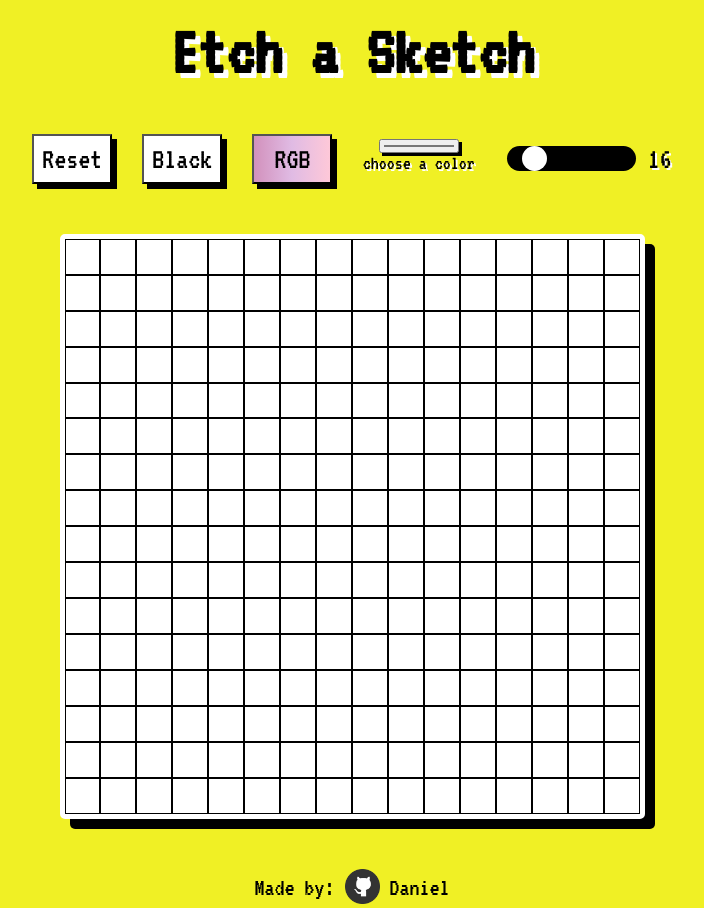
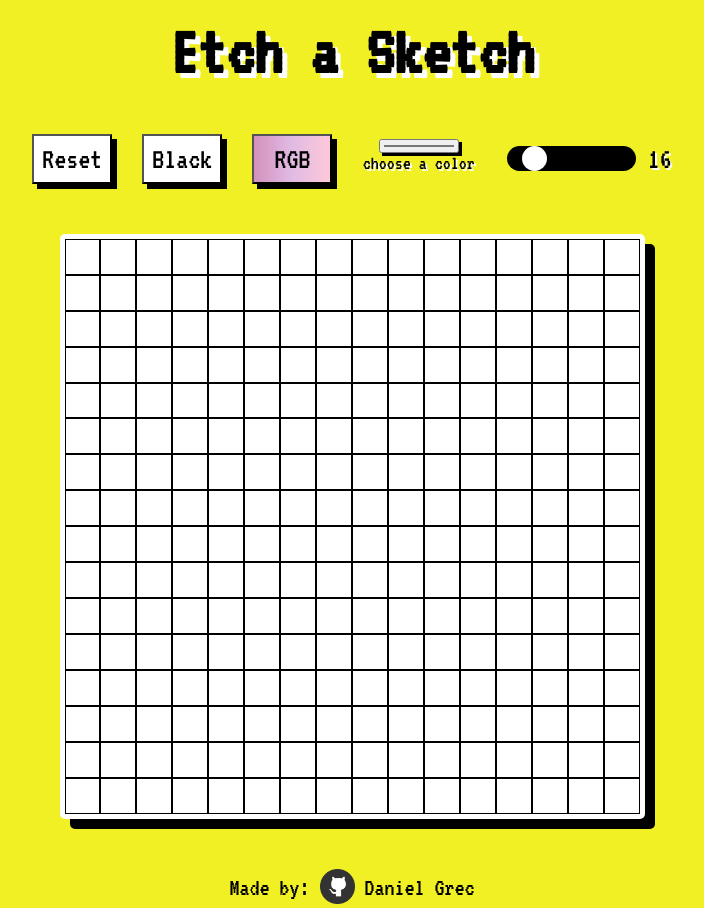
Before and after one commit to DanielGrec/etch-a-sketch, a plain HTML site: page index.html in a window 1280 px wide. Shown: the whole page, without its empty margins (288-992 px from the left). Drawn offline with Linux system fonts and the light colour scheme.

Commit message:
Subtle changes.

```diff
--- a/index.html
+++ b/index.html
@@ -1,11 +1,11 @@
 <!DOCTYPE html>
 <html>
 <head>
-    <title>Etch a Sketch</title>
-    <script src="main.js" async></script>
+	<script src="main.js" async></script>
     <link rel="stylesheet" href="styles.css">
     <link rel="stylesheet" href= "https://fonts.googleapis.com/css?family=VT323">
     <meta name="viewport" content="width=device-width, initial-scale=1.0" />
+    <title>Etch a Sketch</title>
 </head>
 <body>
     <h1 id="title">Etch a Sketch</h1>
@@ -23,6 +23,6 @@
         </div>
     </div>
     <div class="grid"></div>
-    <footer>Made by: <a href=https://github.com/DanielGrec> <img id="gh-logo" src="githublogo.png" alt="github logo"/>Daniel</a></footer>
+    <footer>Made by: <a href=https://github.com/DanielGrec> <img id="gh-logo" src="githublogo.png" alt="github logo"/>Daniel Grec</a></footer>
 </body>
 </html>
```
